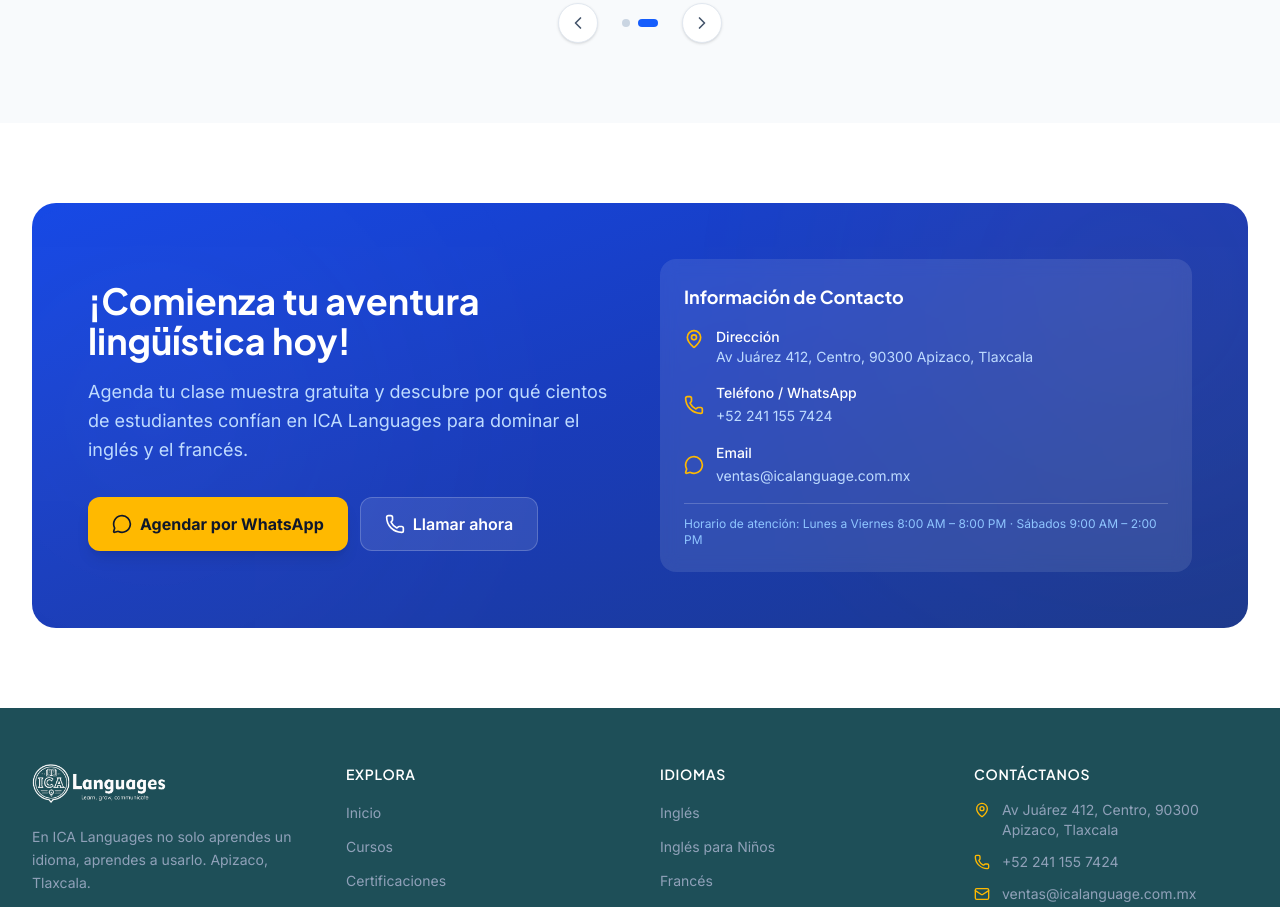
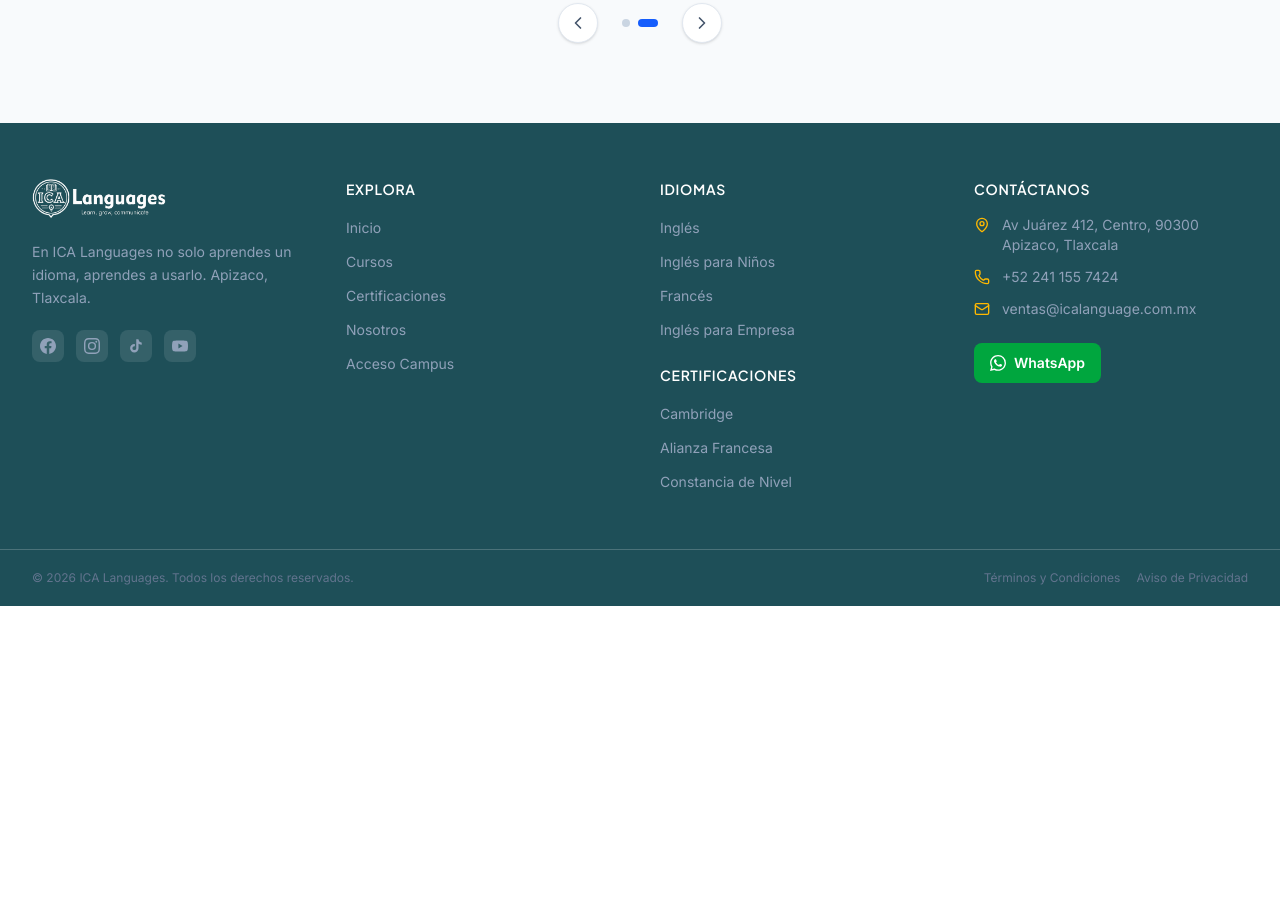
Before and after one commit to icertificationacademy-hub/ica-languages, a Next.js app: page / in a window 1280 px wide. Shown: the part 4580-5487 px from the top of the page. After the commit the page ends 5186 px from the top, so only its background shows below. Built offline with nearby package versions, Linux system fonts and the light colour scheme.

Commit message:
feat: remove CTASection from homepage

```diff
--- a/src/app/page.tsx
+++ b/src/app/page.tsx
@@ -6,7 +6,6 @@
 import StatsSection from "@/components/sections/StatsSection";
 import PartnersSection from "@/components/sections/PartnersSection";
 import Testimonials from "@/components/sections/Testimonials";
-import CTASection from "@/components/sections/CTASection";
 
 export default function HomePage() {
   return (
@@ -19,7 +18,6 @@
       <StatsSection />
       <PartnersSection />
       <Testimonials />
-      <CTASection />
     </>
   );
 }
```
